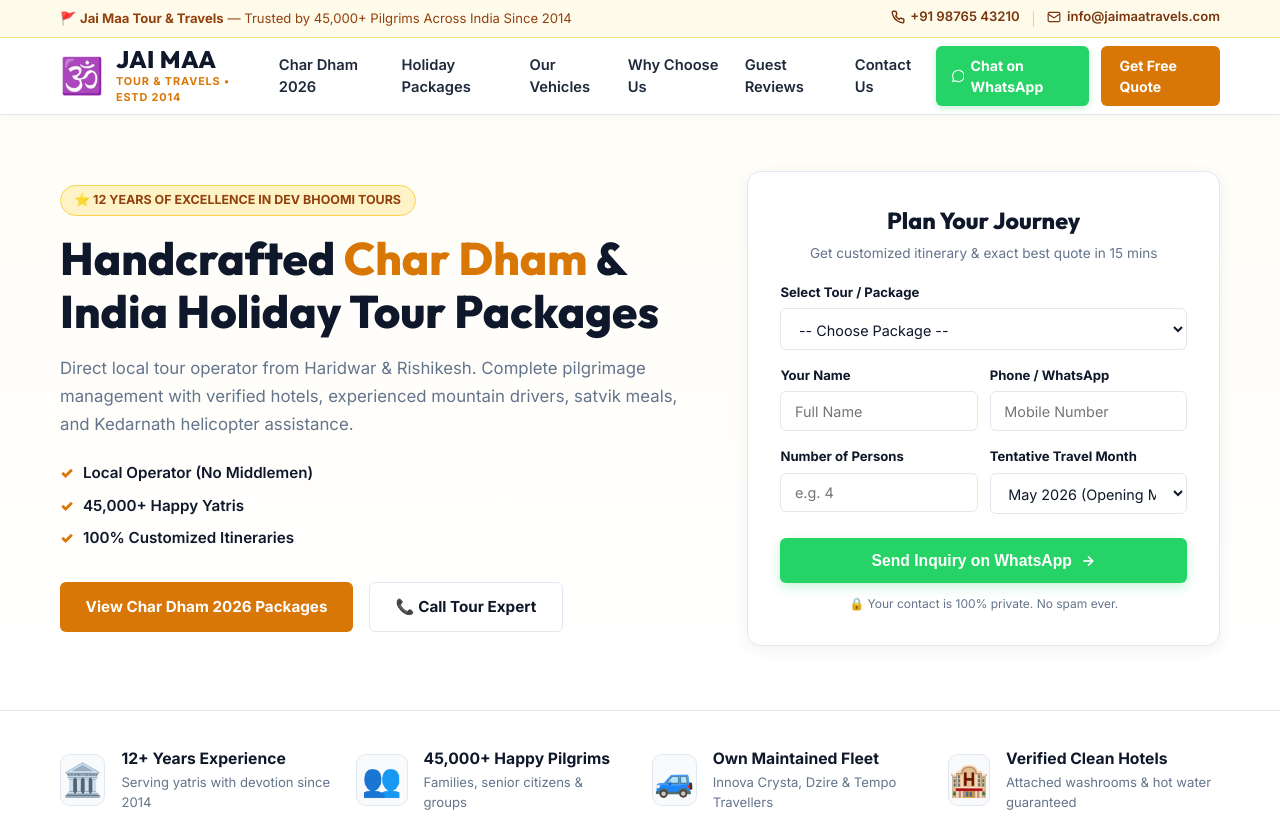
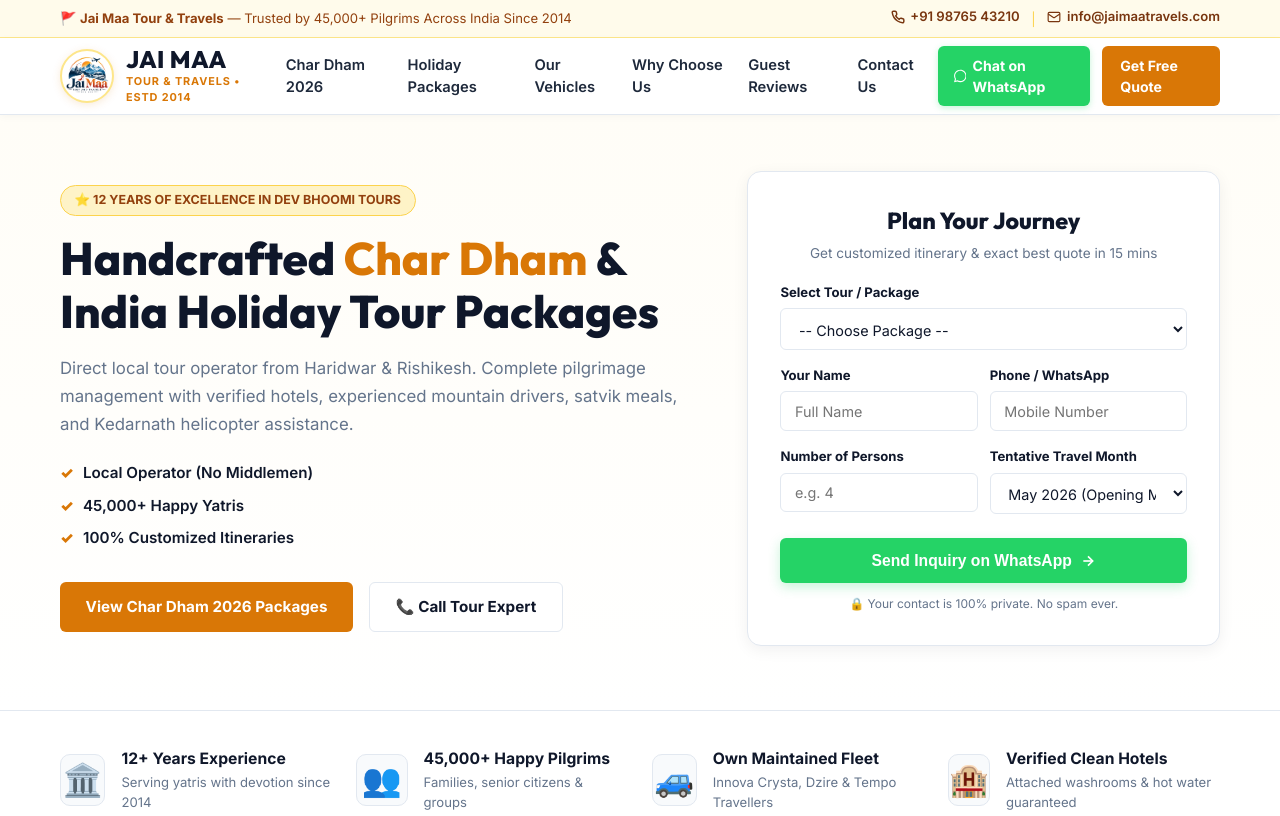
Before and after one commit to souravvishnoi347-star/trovenza, a plain HTML site: page jaimaa-travels/index.html in a window 1280 px wide. Shown: the top 816 px of the page. Drawn offline with Linux system fonts and the light colour scheme.

Commit message:
Add official Jai Maa Tour and Travels logo

```diff
--- a/jaimaa-travels/index.html
+++ b/jaimaa-travels/index.html
@@ -12,6 +12,7 @@
   <link rel="preconnect" href="https://fonts.gstatic.com" crossorigin>
   <link href="https://fonts.googleapis.com/css2?family=Inter:wght@400;500;600;700&family=Outfit:wght@600;700;800&display=swap" rel="stylesheet">
 
+  <link rel="icon" type="image/png" href="images/jai-maa-logo.png">
   <link rel="stylesheet" href="style.css">
 </head>
 <body>
@@ -40,7 +41,7 @@
   <header class="main-header">
     <div class="container nav-container">
       <a href="index.html" class="brand-link">
-        <div class="brand-logo-icon">🕉️</div>
+        <img src="images/jai-maa-logo.png" alt="Jai Maa Tour & Travels Logo" class="brand-logo-img">
         <div class="brand-text">
           <span class="brand-title">JAI MAA</span>
           <span class="brand-tag">TOUR & TRAVELS • ESTD 2014</span>
@@ -734,10 +735,10 @@
       <div class="footer-top-row">
         <div>
           <div class="brand-link" style="margin-bottom:0.75rem;">
-            <div class="brand-logo-icon">🕉️</div>
+            <img src="images/jai-maa-logo.png" alt="Jai Maa Tour & Travels Logo" class="brand-logo-img footer-logo-img">
             <div class="brand-text">
               <span class="brand-title" style="color:#FFFFFF;">JAI MAA</span>
-              <span class="brand-tag" style="color:#CBD5E1;">TOUR & TRAVELS</span>
+              <span class="brand-tag" style="color:#FDE68A;">TOUR & TRAVELS • ESTD 2014</span>
             </div>
           </div>
           <p style="color:#94A3B8; font-size:0.88rem; max-width:320px; line-height:1.5;">
--- a/jaimaa-travels/style.css
+++ b/jaimaa-travels/style.css
@@ -110,9 +110,21 @@ a {
   text-decoration: none;
 }
 
-.brand-logo-icon {
-  font-size: 2.2rem;
-  line-height: 1;
+.brand-logo-img {
+  width: 54px;
+  height: 54px;
+  object-fit: contain;
+  border-radius: 50%;
+  background: #FFFFFF;
+  border: 2px solid #FDE68A;
+  box-shadow: 0 2px 8px rgba(217, 119, 6, 0.15);
+  flex-shrink: 0;
+}
+
+.footer-logo-img {
+  width: 58px;
+  height: 58px;
+  border-color: #D97706;
 }
 
 .brand-text {
```
Also changed, not shown: images/jai-maa-logo.png (added), jaimaa-travels/images/jai-maa-logo.png (added).
